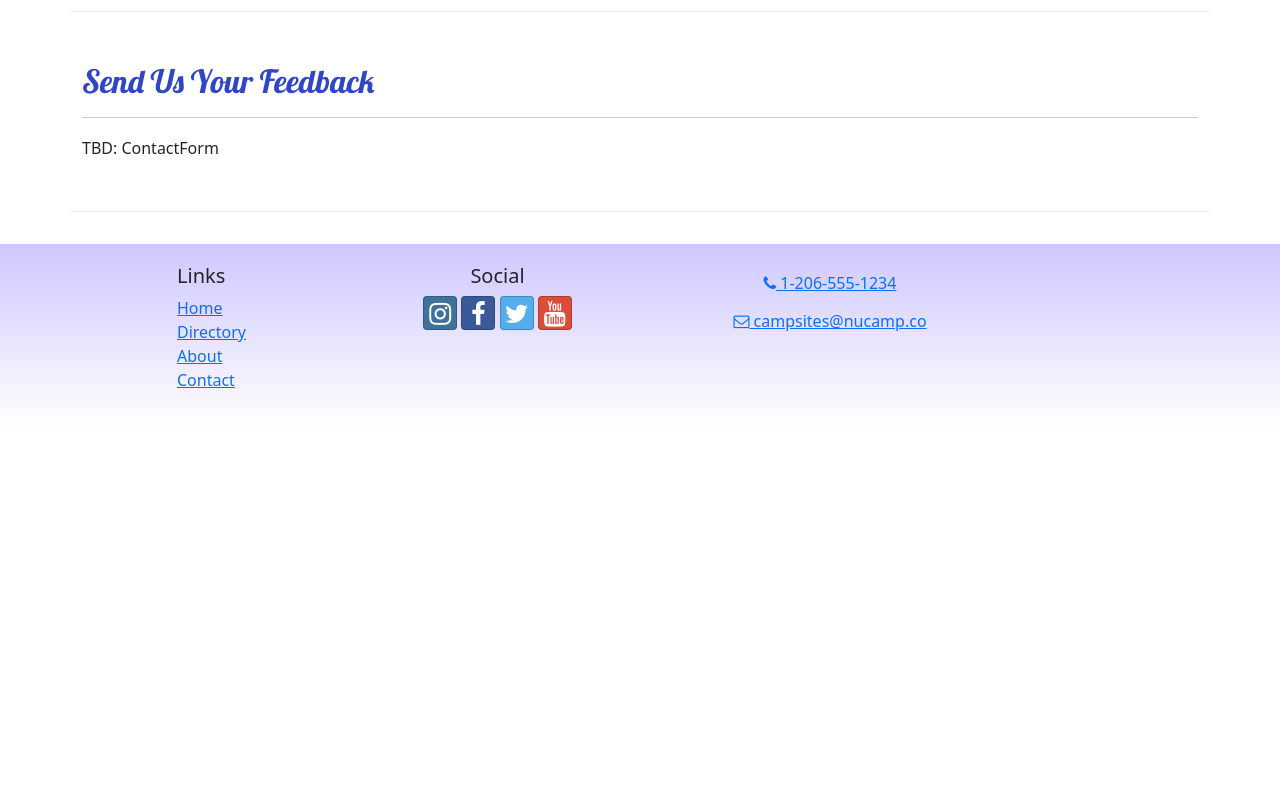
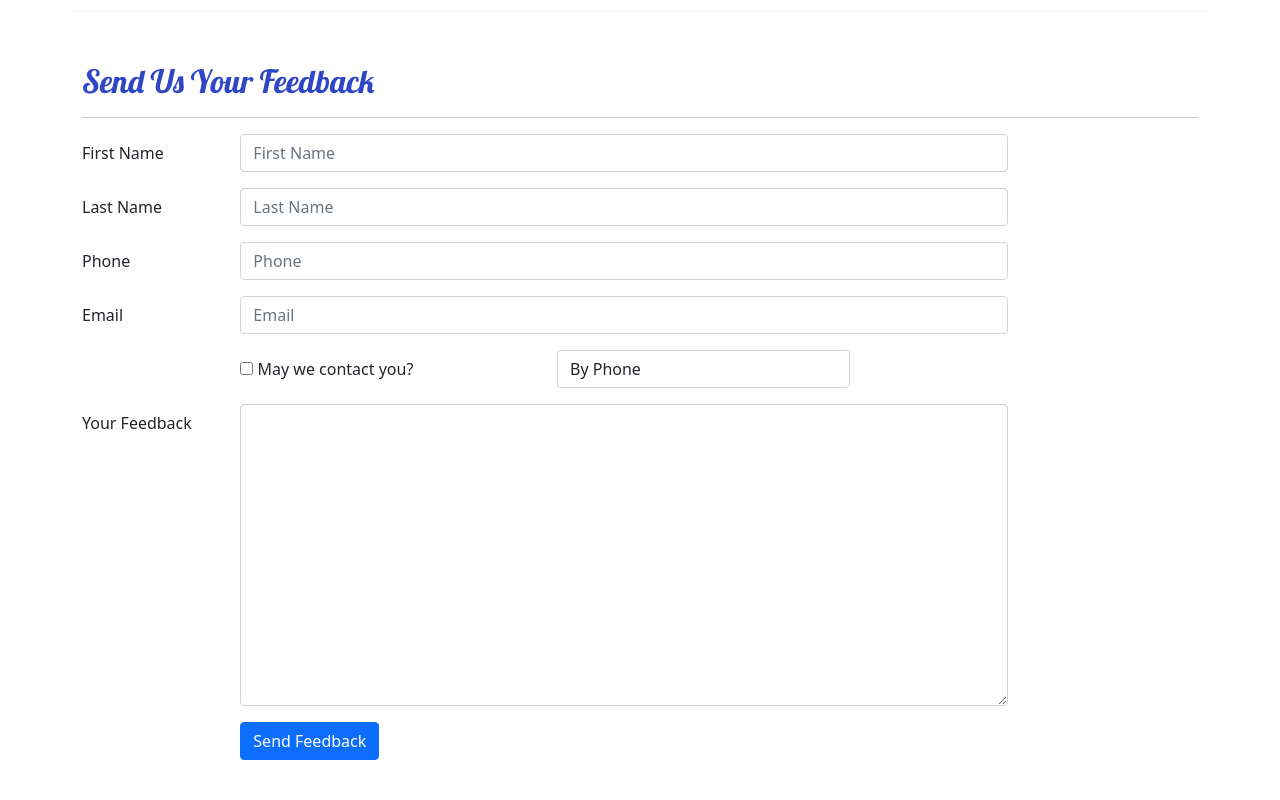
Before and after one commit to kidruiz/nucampsiteReact, a React (Create React App) app: page /contact in a window 1280 px wide. Shown: the part 480-1280 px from the top of the page. Before the commit the page ends 908 px from the top, so only its background shows below. Built offline with nearby package versions, Linux system fonts and the light colour scheme.

Commit message:
validateContactForm

```diff
--- /dev/null
+++ b/src/components/ContactForm.js
@@ -0,0 +1,134 @@
+import { Button, Label, Col, FormGroup } from 'reactstrap';
+import { Formik, Field, Form, ErrorMessage } from 'formik';
+import { validateContactForm } from '../utils/validateContactForm';
+
+const ContactForm = () => {
+    const handleSubmit = (values, { resetForm }) => {
+        console.log('form values:', values);
+        console.log('in JSON format:', JSON.stringify(values));
+        resetForm();
+    };
+
+    return (
+        <Formik
+            initialValues={{
+                firstName: '',
+                lastName: '',
+                phoneNum: '',
+                email: '',
+                agree: false,
+                contactType: 'By phone',
+                feedback:''
+            }}
+            onSubmit={handleSubmit}
+            validate={validateContactForm}
+        >
+            <Form>
+                <FormGroup row>
+                    <Label htmlFor='firstName' md='2'>
+                        First Name
+                    </Label>
+                    <Col md='10'>
+                        <Field
+                            name='firstName'
+                            placeholder='First Name'
+                            className='form-control'
+                        />
+                        <ErrorMessage name='firstName'>
+                            {(msg) => <p className='text-danger'>{msg}</p>}
+                        </ErrorMessage>
+                    </Col>
+                </FormGroup>
+                <FormGroup row>
+                    <Label htmlFor='lastName' md='2'>
+                        Last Name
+                    </Label>
+                    <Col md='10'>
+                        <Field
+                            name='lastName'
+                            placeholder='Last Name'
+                            className='form-control'
+                        />
+                        <ErrorMessage name='lastName'>
+                            {(msg) => <p className='text-danger'>{msg}</p>}
+                        </ErrorMessage>
+                    </Col>
+                </FormGroup>
+                <FormGroup row>
+                    <Label htmlFor='phoneNum' md='2'>
+                        Phone
+                    </Label>
+                    <Col md='10'>
+                        <Field
+                            name='phoneNum'
+                            placeholder='Phone'
+                            className='form-control'
+                        />
+                        <ErrorMessage name='phoneNum'>
+                            {(msg) => <p className='text-danger'>{msg}</p>}
+                        </ErrorMessage>
+                    </Col>
+                </FormGroup>
+                <FormGroup row>
+                    <Label htmlFor='email' md='2'>
+                        Email
+                    </Label>
+                    <Col md='10'>
+                        <Field
+                            name='email'
+                            placeholder='Email'
+                            type='email'
+                            className='form-control'
+                        />
+                        <ErrorMessage name='email'>
+                            {(msg) => <p className='text-danger'>{msg}</p>}
+                        </ErrorMessage>
+                    </Col>
+                </FormGroup>
+                <FormGroup row>
+                    <Label check md={{ size: 4, offset: 2 }}>
+                        <Field
+                            name='agree'
+                            type='checkbox'
+                            className='from-check-input'
+                        />{' '}
+                        May we contact you?
+                    </Label>
+                    <Col md='4'>
+                        <Field
+                            name='conctactType'
+                            as='select'
+                            className='form-control'
+                        >
+                            <option>By Phone</option>
+                            <option>By Email</option>
+                        </Field>
+                    </Col>
+                </FormGroup>
+                <FormGroup row>
+                    <Label htmlFor='feedback' md='2'>
+                        Your Feedback
+                    </Label>
+                    <Col md='10'>
+                        <Field
+                            name='feedback'
+                            as='textarea'
+                            rows='12'
+                            className='form-control'
+                        />
+                    </Col>
+                </FormGroup>
+                <FormGroup row>
+                    <Col md={{ size: 10, offset: 2 }}>
+                        <Button type='submit' color='primary'>
+                            Send Feedback
+                        </Button>
+                    </Col>
+                </FormGroup>
+            </Form>
+
+        </Formik>
+    );
+};
+
+export default ContactForm;
--- a/src/pages/ContactPage.js
+++ b/src/pages/ContactPage.js
@@ -1,5 +1,6 @@
 import { Container, Col, Row } from 'reactstrap';
 import SubHeader from '../components/SubHeader';
+import ContactForm from '../components/ContactForm';
 
 const ContactPage = () => {
     return (
@@ -41,7 +42,9 @@
                     <h2>Send Us Your Feedback</h2>
                     <hr />
                 </Col>
-                <Col md='10'>TBD: ContactForm</Col>
+                <Col md='10'>
+                    <ContactForm />
+                </Col>
             </Row>
         </Container>
     );
--- /dev/null
+++ b/src/utils/validateContactForm.js
@@ -0,0 +1,30 @@
+export const validateContactForm = (values) => {
+    const errors = {};
+
+    if (!values.firstName) {
+        errors.firstName = 'Required';
+    } else if (values.firstName.length < 2) {
+        errors.firstName = 'Must be at least 2 characters.';
+    } else if (values.firstName.length > 15) {
+        errors.firstName = 'Must be 15 characters or less';
+    }
+
+    if (!values.lastName) {
+        errors.lastName = 'Required';
+    } else if (values.lastName.length < 2) {
+        errors.lastName = 'Must be at least 2 characters.';
+    } else if (values.lastName.length > 15) {
+        errors.lastName = 'Must be 15 characters or less';
+    }
+
+    const reg = /^\d+$/;
+    if (!reg.test(values.phoneNum)) {
+        errors.phoneNum = 'The phone number should contain only numbers.';
+    }
+
+    if (!values.email.includes('@')) {
+        errors.email = 'Email should contain a @';
+    }
+
+    return errors;
+};
```
